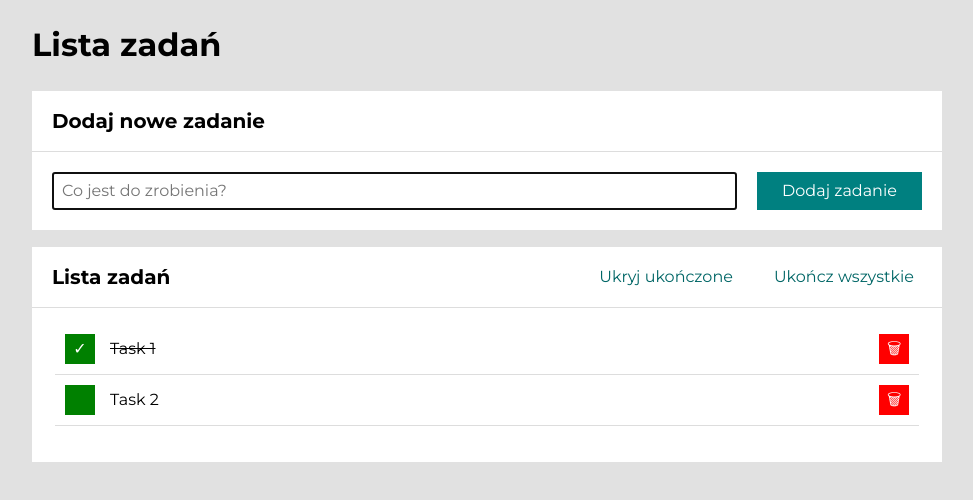
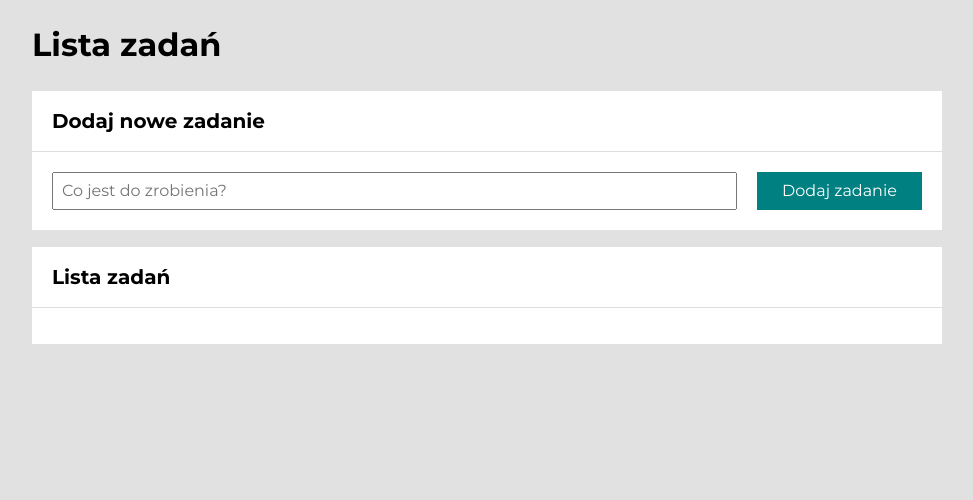
Before and after one commit to golosgit/to-do-list-react, a React (Create React App) app: page / in a window 1280 px wide. Shown: the top 500 px of the page, without its empty margins (153-1126 px from the left). Built offline with nearby package versions, Linux system fonts and the light colour scheme.

Commit message:
add new task interaction added

```diff
--- a/src/App.js
+++ b/src/App.js
@@ -6,10 +6,7 @@ import Section from "./Section";
 import Header from "./Header";
 
 function App() {
-  const [taskList, setList] = useState([
-    { id: 1, content: "Task 1", status: true },
-    { id: 2, content: "Task 2", status: false },
-  ]);
+  const [taskList, setList] = useState([]);
 
   const [visibilityOfFinishedTasks, setVisibility] = useState(true);
 
@@ -36,11 +33,24 @@ function App() {
     setList((taskList) => taskList.map((task) => ({ ...task, status: true })));
   };
 
+  const addNewTask = (newTaskContent) => {
+    if (newTaskContent) {
+      setList((taskList) => [
+        ...taskList,
+        {
+          id: taskList.length ? taskList[taskList.length - 1].id + 1 : 1,
+          content: newTaskContent,
+          status: false,
+        },
+      ]);
+    }
+  };
+
   return (
     <>
       <Header title="Lista zadań" />
       <div className="addTask">
-        <Section title="Dodaj nowe zadanie" extraSectionContent={<Form />} />
+        <Section title="Dodaj nowe zadanie" extraSectionContent={<Form addNewTask={addNewTask} />} />
       </div>
       <div className="taskList">
         <Section
--- a/src/Form/index.js
+++ b/src/Form/index.js
@@ -1,10 +1,26 @@
+import { useState } from "react";
 import "./style.css";
 
-const Form = () => (
-  <form className="form">
-    <input className="form__input" autoFocus placeholder="Co jest do zrobienia?" />
-    <button className="form__button">Dodaj zadanie</button>
-  </form>
-);
+const Form = ({ addNewTask }) => {
+  const [newTaskContent, setNewTaskContent] = useState("");
+
+  const onFormSubmit = (event) => {
+    event.preventDefault();
+    addNewTask(newTaskContent.trim());
+    setNewTaskContent("");
+  };
+
+  return (
+    <form className="form" onSubmit={onFormSubmit}>
+      <input
+        value={newTaskContent}
+        onChange={({ target }) => setNewTaskContent(target.value)}
+        className="form__input"
+        placeholder="Co jest do zrobienia?"
+      />
+      <button className="form__button">Dodaj zadanie</button>
+    </form>
+  );
+};
 
 export default Form;
```
